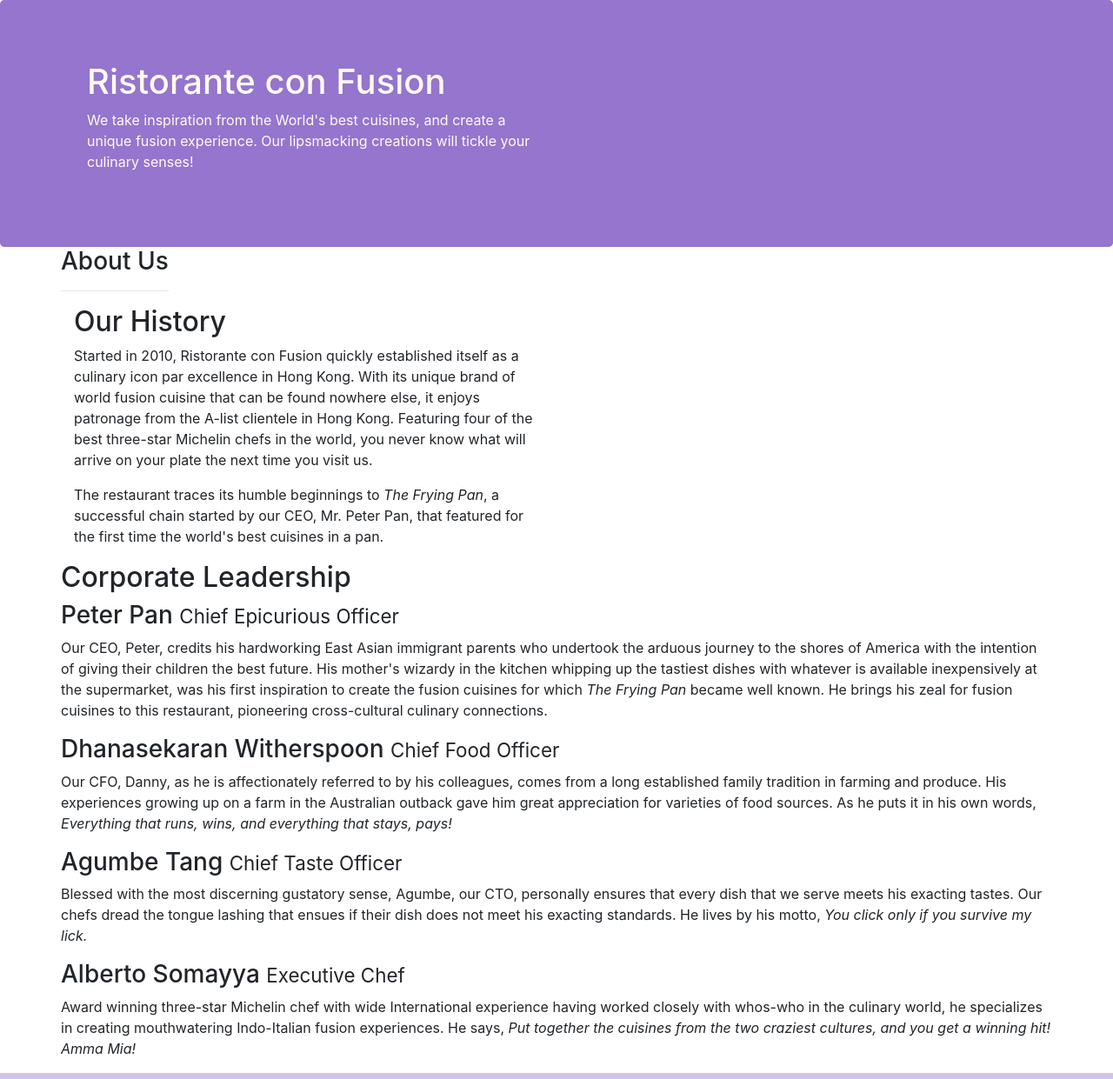
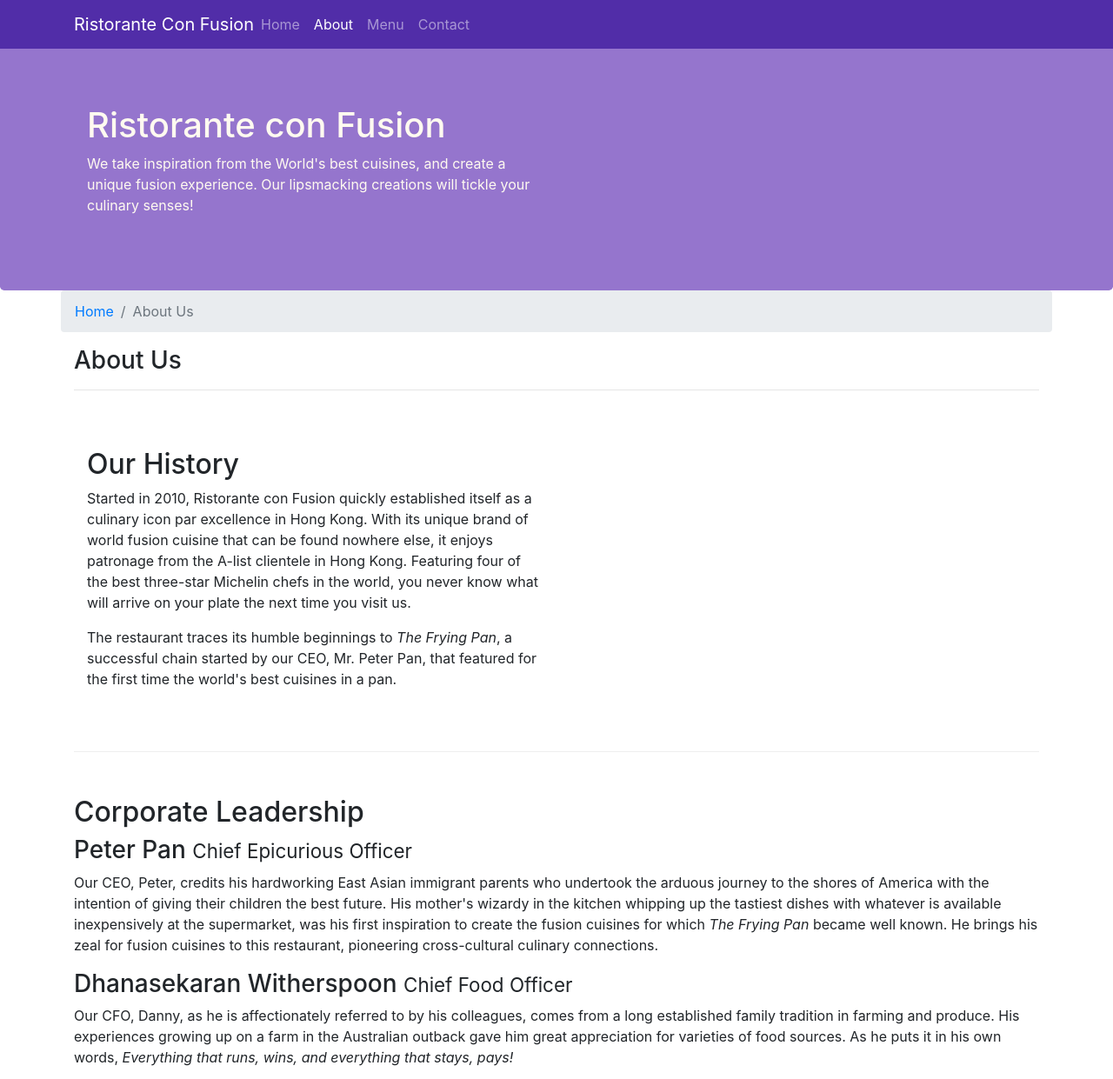
Before and after one commit to fawadmalik/Bootstrap4, a website: page aboutus.html in a window 1280 px wide. Shown: the top 1241 px of the page at 87% size. Drawn offline with nearby package versions, Linux system fonts and the light colour scheme.

Commit message:
Navbar and Breadcrumbs

```diff
--- a/aboutus.html
+++ b/aboutus.html
@@ -10,11 +10,26 @@
     <!-- Bootstrap CSS -->
     <link rel="stylesheet" href="node_modules/bootstrap/dist/css/bootstrap.min.css">
     <link href="css/styles.css" rel="stylesheet">
-    <title>Ristorante Con Fusion</title>
+    <title>Ristorante Con Fusion: About Us</title>
 </head>
 
 <body>
-
+    <nav class="navbar navbar-dark navbar-expand-sm fixed-top">
+        <div class="container">
+            <button class="navbar-toggler" type="button" data-toggle="collapse" data-target="#Navbar">
+                <span class="navbar-toggler-icon"></span>
+            </button>
+            <a class="navbar-brand mr-auto" href="#">Ristorante Con Fusion</a>
+            <div class="collapse navbar-collapse" id="Navbar">
+                <ul class="navbar-nav mr-auto">
+                    <li class="nav-item"><a class="nav-link" href="./index.html">Home</a></li>
+                    <li class="nav-item active"><a class="nav-link" href="#">About</a></li>
+                    <li class="nav-item"><a class="nav-link" href="#">Menu</a></li>
+                    <li class="nav-item"><a class="nav-link" href="#">Contact</a></li>
+                </ul>
+            </div>
+        </div>
+    </nav>
     <header class="jumbotron">
         <div class="container">
             <div class="row row-header">
@@ -23,7 +38,7 @@
                     <p>We take inspiration from the World's best cuisines, and create a unique fusion experience. Our
                         lipsmacking creations will tickle your culinary senses!</p>
                 </div>
-                <div class="col-12 col-sm">
+                <div class="col-12 col-sm-6">
                 </div>
             </div>
         </div>
@@ -31,14 +46,18 @@
 
     <div class="container">
         <div class="row">
-            <div>
+            <ol class="col-12 breadcrumb">
+                <li class="breadcrumb-item"><a href="./index.html">Home</a></li>
+                <li class="breadcrumb-item active">About Us</li>
+            </ol>
+            <div class="col-12">
                 <h3>About Us</h3>
                 <hr>
             </div>
         </div>
 
-        <div class="row">
-            <div class="col-12 col-sm-6">
+        <div class="row row-content">
+            <div class="col-sm-6">
                 <h2>Our History</h2>
                 <p>Started in 2010, Ristorante con Fusion quickly established itself as a culinary icon par excellence
                     in Hong Kong. With its unique brand of world fusion cuisine that can be found nowhere else, it
@@ -53,11 +72,11 @@
         </div>
 
 
-        <div class="row">
+        <div class="row row-content">
             <div>
                 <h2>Corporate Leadership</h2>
                 <h3>Peter Pan <small>Chief Epicurious Officer</small></h3>
-                <p class="d-none d-lg-block">Our CEO, Peter, credits his hardworking East Asian immigrant
+                <p class="d-none d-sm-block">Our CEO, Peter, credits his hardworking East Asian immigrant
                     parents who
                     undertook the arduous
                     journey to the shores of America with the intention of giving their children the best future. His
@@ -67,20 +86,20 @@
                     restaurant, pioneering cross-cultural culinary connections.
                 </p>
                 <h3>Dhanasekaran Witherspoon <small>Chief Food Officer</small></h3>
-                <p class="d-none d-lg-block">Our CFO, Danny, as he is affectionately referred to by his colleagues,
+                <p class="d-none d-sm-block">Our CFO, Danny, as he is affectionately referred to by his colleagues,
                     comes from a long established
                     family tradition in farming and produce. His experiences growing up on a farm in the Australian
                     outback gave him great appreciation for varieties of food sources. As he puts it in his own words,
                     <em>Everything that runs, wins, and everything that stays, pays!</em>
                 </p>
                 <h3>Agumbe Tang <small>Chief Taste Officer</small></h3>
-                <p class="d-none d-lg-block">Blessed with the most discerning gustatory sense, Agumbe, our CTO,
+                <p class="d-none d-sm-block">Blessed with the most discerning gustatory sense, Agumbe, our CTO,
                     personally ensures that every dish
                     that we serve meets his exacting tastes. Our chefs dread the tongue lashing that ensues if their
                     dish does not meet his exacting standards. He lives by his motto, <em>You click only if you survive
                         my lick.</em></p>
                 <h3>Alberto Somayya <small>Executive Chef</small></h3>
-                <p class="d-none d-lg-block">Award winning three-star Michelin chef with wide International experience
+                <p class="d-none d-sm-block">Award winning three-star Michelin chef with wide International experience
                     having worked closely with
                     whos-who in the culinary world, he specializes in creating mouthwatering Indo-Italian fusion
                     experiences. He says, <em>Put together the cuisines from the two craziest cultures, and you get a
@@ -96,7 +115,7 @@
                 <div class="col-4 offset-1 col-sm-2">
                     <h5>Links</h5>
                     <ul class="list-unstyled">
-                        <li><a href="#">Home</a></li>
+                        <li><a href="./index.html">Home</a></li>
                         <li><a href="#">About</a></li>
                         <li><a href="#">Menu</a></li>
                         <li><a href="#">Contact</a></li>
--- a/css/styles.css
+++ b/css/styles.css
@@ -28,3 +28,12 @@ address {
    margin: 0px;
    color: #0f0f0f;
 }
+
+body {
+   padding: 50px 0px 0px 0px;
+   z-index: 0;
+}
+
+.navbar-dark {
+   background-color: #512DA8;
+}
```
Also changed, not shown: index.html (+22 -5 lines).
